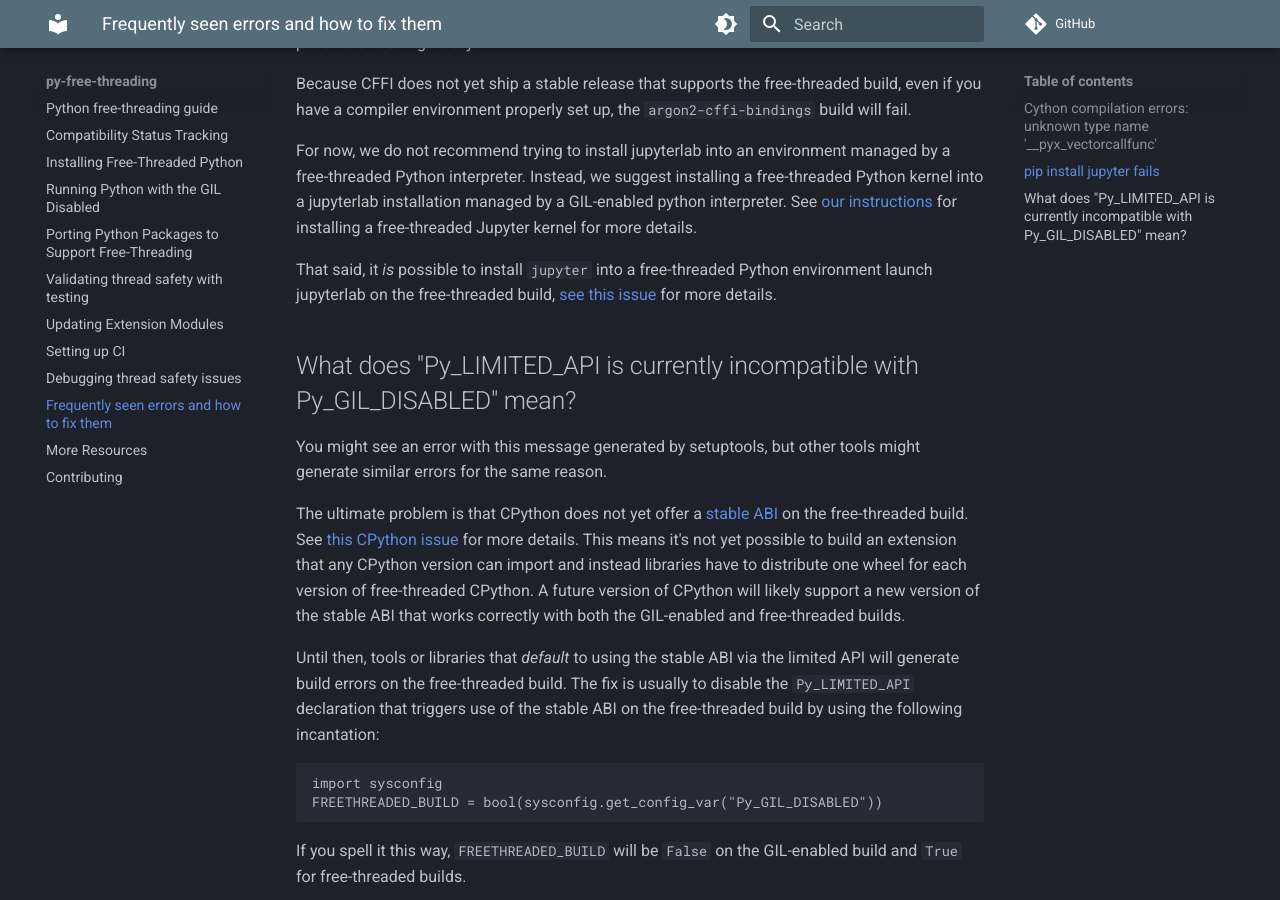
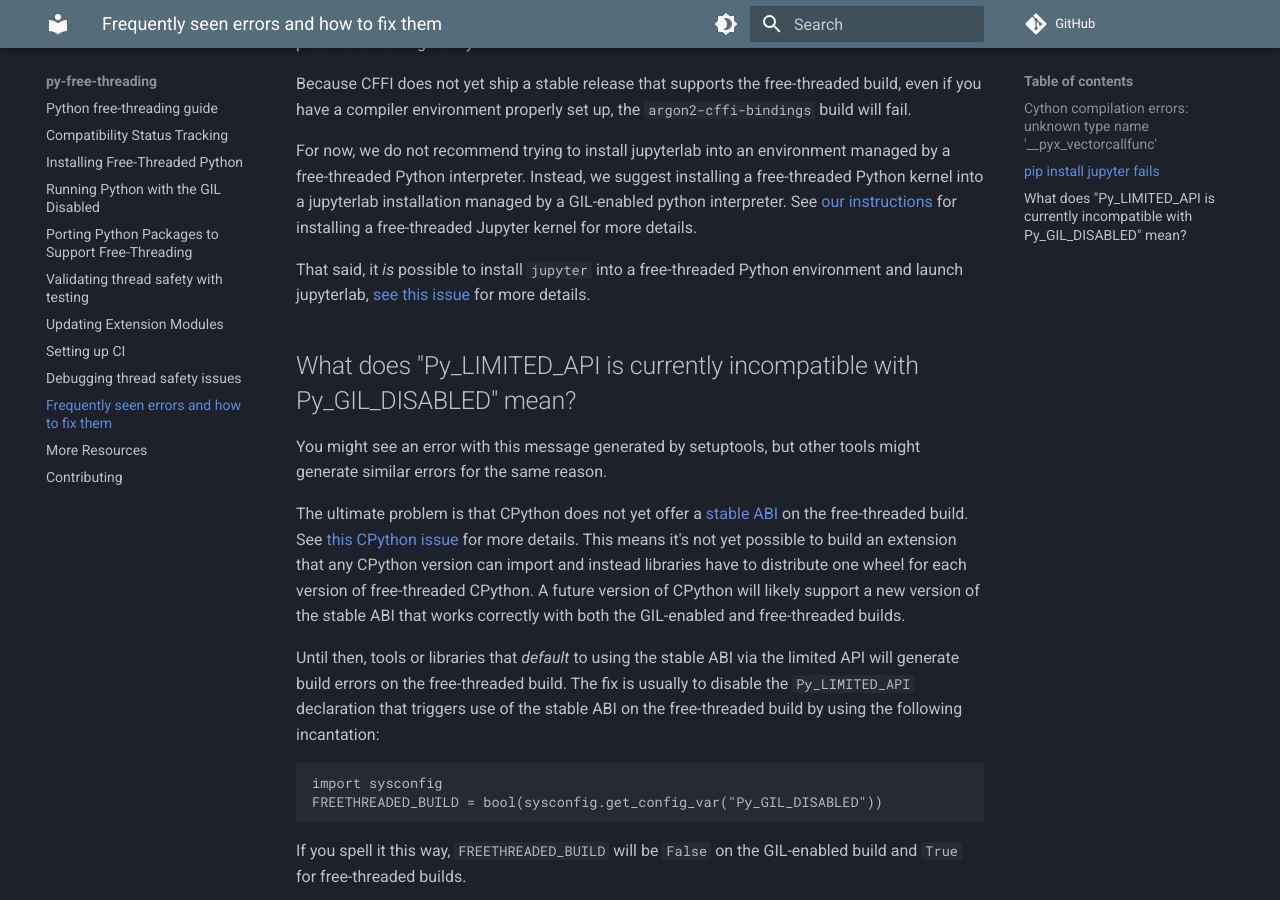
Before and after one commit to Quansight-Labs/free-threaded-compatibility, an MkDocs documentation site: the page built from docs/faq.md, in a window 1280 px wide and 900 px high, scrolled down 1199 px. Built offline with MkDocs 1.6.1 and Material for MkDocs 9.7.7, drawn with Linux system fonts in a browser that asks for light colours; comment, search, counter and statistics services are not loaded.

Commit message:
fixup confusing language

```diff
--- a/docs/faq.md
+++ b/docs/faq.md
@@ -63,7 +63,7 @@ GIL-enabled python interpreter. See [our instructions](installing_cpython.md#ins
 installing a free-threaded Jupyter kernel for more details.
 
 That said, it *is* possible to install `jupyter` into a free-threaded Python
-environment launch jupyterlab on the free-threaded build, [see this
+environment and launch jupyterlab, [see this
 issue](https://github.com/jupyterlab/jupyterlab/issues/16915#issuecomment-2810114545)
 for more details.
 
```
